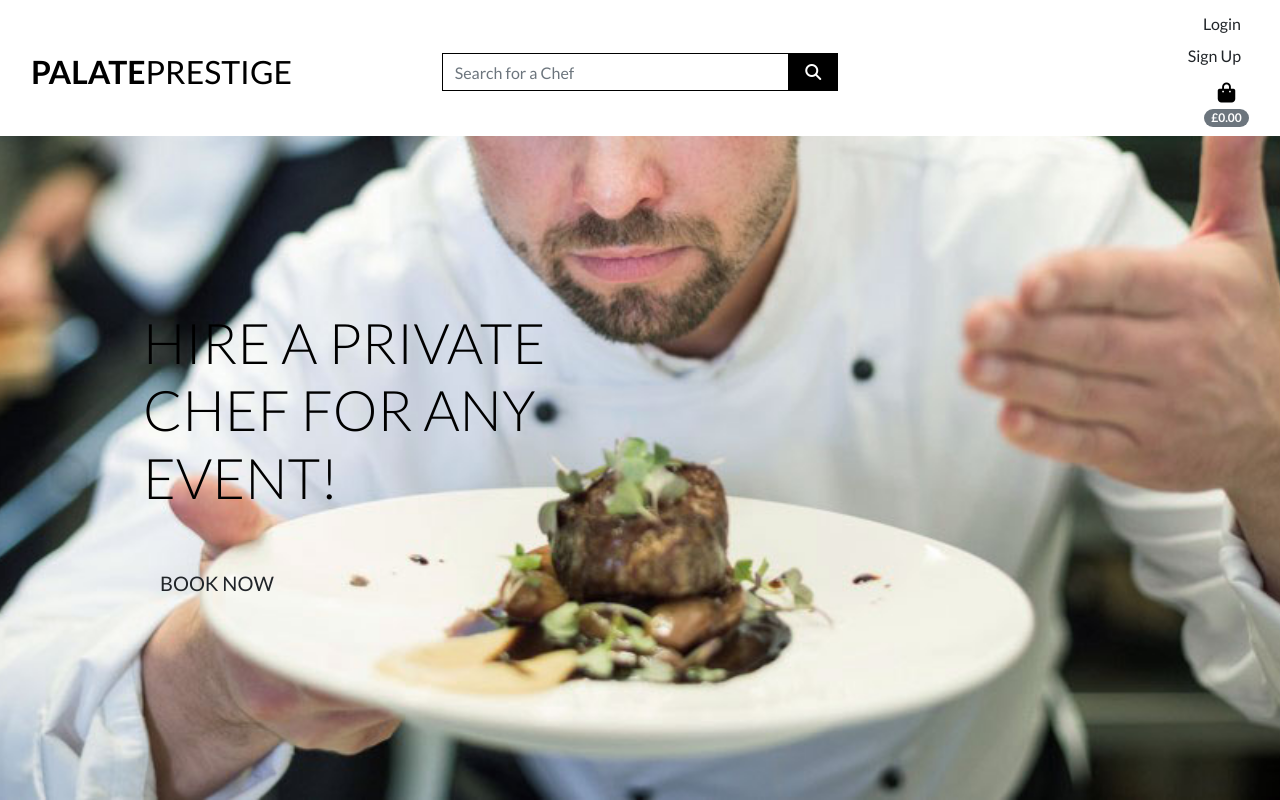
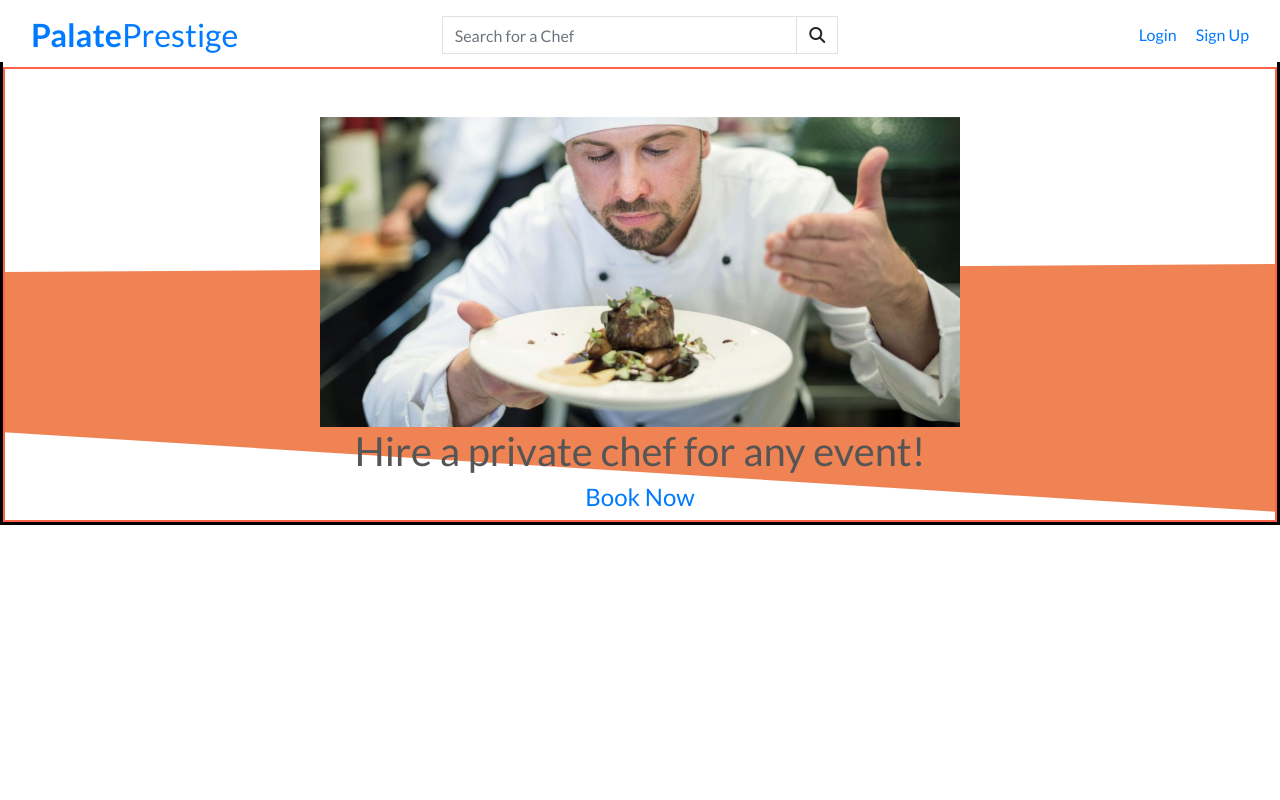
Before and after one commit to JiiXaa/PalatePrestige, a Django app: page / in a window 1280 px wide. Run offline with Django 3.2, Linux system fonts and the light colour scheme; some libraries are stand-ins or nearby versions.

Commit message:
Added image slider to the home page and fixed stylesles

```diff
--- a/home/templates/home/index.html
+++ b/home/templates/home/index.html
@@ -10,18 +10,46 @@
 {% endblock %}
 
 {% block content %}
-  <div class="container h-100">
-    <div class="row h-100">
-      <div class="col-7 col-md-6 my-auto">
-        <h1 class="display-4 logo-font text-black">
-          Hire a private chef for any event!
-        </h1>
-        <div class="my-5">
-          <h4>
-            <a href="" class="book-now-btn btn btn-lg rounded-0 text-uppercase">Book Now</a>
-          </h4>
+<div class="home-bg-clip"></div>
+<div class="home-container">
+    <!-- Slider -->
+    <div class="slider-container">
+      <div id="carouselExampleFade" class="carousel slide carousel-fade" data-ride="carousel">
+        <div class="carousel-inner">
+          <div class="carousel-item active">
+            <img class="d-block w-100" src="media/chef1.jpg" alt="First slide">
+          </div>
+          <div class="carousel-item">
+            <img class="d-block w-100" src="media/chef2.jpg" alt="Second slide">
+          </div>
+          <div class="carousel-item">
+            <img class="d-block w-100" src="media/chef3.jpg" alt="Third slide">
+          </div>
+          <div class="carousel-item">
+            <img class="d-block w-100" src="media/chef4.jpg" alt="Third slide">
+          </div>
         </div>
+        <a class="carousel-control-prev" href="#carouselExampleFade" role="button" data-slide="prev">
+          <span class="carousel-control-prev-icon" aria-hidden="true"></span>
+          <span class="sr-only">Previous</span>
+        </a>
+        <a class="carousel-control-next" href="#carouselExampleFade" role="button" data-slide="next">
+          <span class="carousel-control-next-icon" aria-hidden="true"></span>
+          <span class="sr-only">Next</span>
+        </a>
       </div>
     </div>
-  </div>
+
+    <!-- Text under the slider -->
+    <div class="hero-container">
+      <h1 class="">
+        Hire a private chef for any event!
+      </h1>
+      <div class="">
+        <h4>
+          <a href="#" class="">Book Now</a>
+        </h4>
+      </div>
+    </div>
+</div>
 {% endblock %}
--- a/static/css/base.css
+++ b/static/css/base.css
@@ -1,81 +1,71 @@
-html {
+:root {
+  --primary-color: #ef8354;
+  --primary-color-light: #e57373;
+  --primary-color-dark: #d32f2f;
+  --primary-color-text: #ffffff;
+  --accent-color: #ffeb3b;
+  --accent-color-light: #ffff72;
+  --accent-color-dark: #c8b900;
+  --accent-color-text: #000000;
+
+  --text-black: #000000;
+}
+
+body {
+  color: #555;
+  font-family: 'Lato', sans-serif;
+  border: 3px solid black;
+}
+
+/* Slider */
+/* Hide the previous and next buttons in the slider */
+.carousel-control-prev,
+.carousel-control-next {
+  display: none;
+}
+
+.home-bg-clip {
+  position: absolute;
+  top: 0;
+  left: 0;
+  width: 100%;
+  height: 100%;
+  clip-path: polygon(0 34%, 100% 33%, 100% 64%, 0 54%);
+  background-color: var(--primary-color);
+  z-index: -1;
+}
+
+.carousel-item > img {
+  max-height: 200px;
+  object-fit: cover;
+  margin-top: 3rem;
+}
+
+.hero-container {
+  display: flex;
+  flex-direction: column;
+  justify-content: center;
+  align-items: center;
   height: 100%;
 }
 
-body {
-  background: url('/media/h1-post.jpg') no-repeat center center fixed;
-  background-size: cover;
-  height: calc(100% - 164px);
-  color: #555;
-  font-family: 'Lato', sans-serif;
-}
+@media (min-width: 688px) {
+  .home-container {
+    display: flex;
+    flex-direction: column;
+    justify-content: center;
+    align-items: center;
+    height: 100%;
+    border: 2px solid tomato;
+    margin-top: 4rem;
+  }
 
-.icon {
-  align-items: center;
-  display: inline-flex;
-  justify-content: center;
-  height: 1.5rem;
-  width: 1.5rem;
-}
+  .slider-container {
+    margin: 0 auto;
+    width: 50vw;
+  }
 
-.logo-font {
-  text-transform: uppercase;
-}
-
-.main-logo-link {
-  width: fit-content;
-}
-
-.shop-now-button {
-  background: black;
-  color: white;
-  min-width: 260px;
-}
-
-.btn-black {
-  background: black;
-  color: white;
-}
-
-.shop-now-button:hover,
-.shop-now-button:active,
-.shop-now-button:focus,
-.btn-black:hover,
-.btn-black:active,
-.btn-black:focus {
-  background: #222;
-  color: white;
-}
-
-.text-black {
-  color: #000 !important;
-}
-
-.border-black {
-  border: 1px solid #000 !important;
-}
-
-/* Media Queries */
-
-/* Slightly larger container on desktops */
-@media (min-width: 1200px) {
-  .container {
-    max-width: 80%;
+  .carousel-item > img {
+    max-height: 400px;
   }
 }
-
-/* fixed top navbar only on medium up */
-@media (min-width: 992px) {
-  .fixed-top-desktop-only {
-    position: fixed;
-    top: 0;
-    right: 0;
-    left: 0;
-    width: 100%;
-    z-index: 100;
-  }
-
-  .header-container {
-    padding-top: 164px;
-  }
-}
--- a/templates/base.html
+++ b/templates/base.html
@@ -80,11 +80,12 @@
                 </div>
             </li>
             {% else %}
-              <li>
-                <a href="{% url 'account_login' %}" class="dropdown-item">Login</a>
-                <a href="{% url 'account_signup' %}" class="dropdown-item">Sign Up</a>
+              <li class="list-inline-item">
+                <a href="{% url 'account_login' %}" class="mr-3">Login</a>
+                <a href="{% url 'account_signup' %}" class="mr-3">Sign Up</a>
               </li>
             {% endif %}
+            {% if request.user.is_authenticated %}
             <li class="list-inline-item">
               <a href="" class="{% if sum_total %}text-info font-weight-bold{% else %} text-black{% endif %} nav-link">
                 <div class="text-center">
@@ -101,6 +102,7 @@
                 </div>
               </a>
             </li>
+            {% endif %}
           </ul>
         </div>
       </div>
```
Also changed, not shown: media/chef1.jpg (renamed from media/h1-post.jpg), media/chef2.jpg (added), media/chef3.jpg (added), media/chef4.jpg (added), media/dish1.jpg (added), media/dish2.jpg (added), media/dish3.jpg (added), media/dish4.jpg (added).
